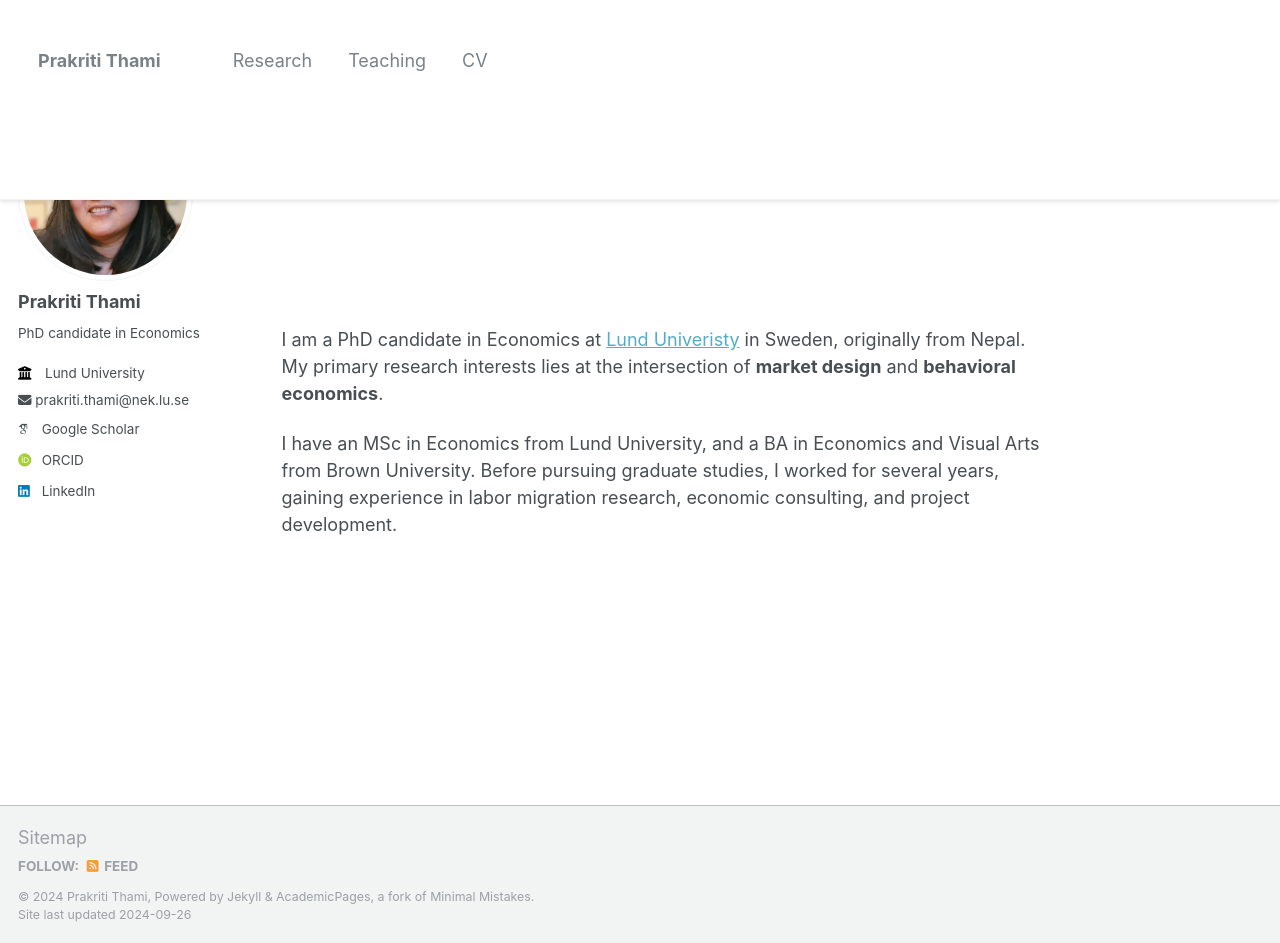
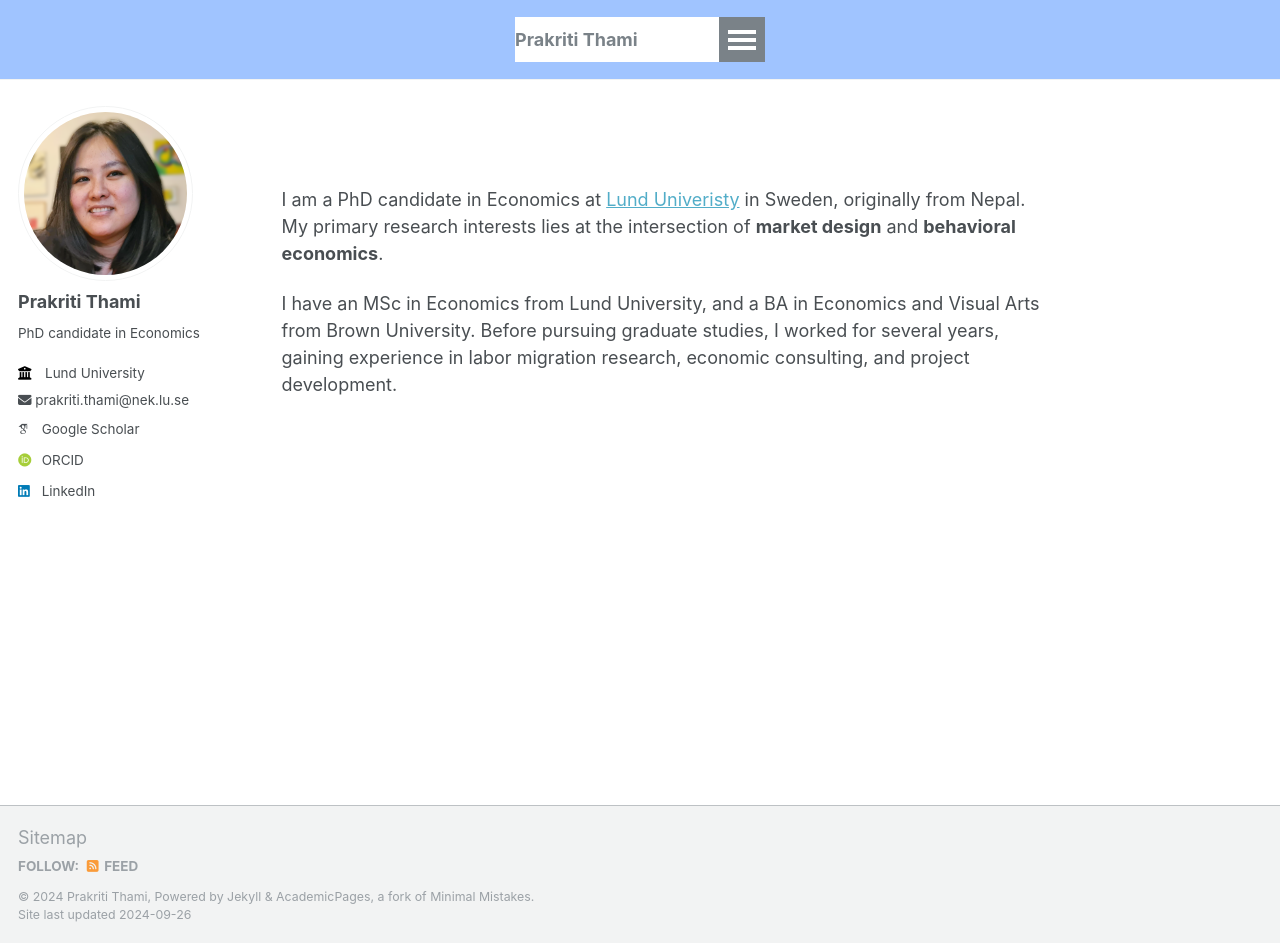
Before and after one commit to prakritithami/prakritithami.github.io, a Jekyll site: the page built from _pages/about.md, in a window 1280 px wide and 943 px high. Built offline with Jekyll 4.4.1, drawn with Linux system fonts in a browser that asks for light colours; some web fonts are replaced.

Commit message:
Update main.scss

```diff
--- a/assets/css/main.scss
+++ b/assets/css/main.scss
@@ -40,29 +40,22 @@
 @import "vendor/magnific-popup/magnific-popup";
 @import "print";
 
-// Variables for easy customization
-$header-height: 200px;
-$header-padding: 20px;
-$header-bg-image: 'https://raw.githubusercontent.com/prakritithami/prakritithami.github.io/master/images/header.jpg'; // Replace with your actual image URL
-$header-bg-color: rgba(42, 157, 143, 0.8); // Semi-transparent teal color with 80% opacity
+// Variables for customization
+$header-height: 80px;
+$header-bg-color: #a0c4ff; // Muted blue color
 $text-color: #ffffff; // White text color for contrast
 
 .masthead {
-  position: fixed; // Make the header fixed at the top of the page
-  top: 0; // Stick to the top of the viewport
-  left: 0;
-  right: 0; // Make the header span the full width of the page
-  background: $header-bg-color, url($header-bg-image) no-repeat center center; // Combine color and background image
-  background-blend-mode: overlay; // Blend color with the image for a layered effect
-  background-size: cover; // Ensure the image covers the header
-  height: $header-height; // Use variable for height
-  padding: $header-padding; // Use variable for padding
-  color: $text-color; // White text color for better readability
-  z-index: 1000; // Ensure the header is on top of other elements
-  box-shadow: 0px 2px 4px rgba(0, 0, 0, 0.1); // Optional: Add a subtle shadow for separation
+  background-color: $header-bg-color; // Set the background color to muted blue
+  height: $header-height; // Set the height of the header
+  display: flex; // Use flexbox for easy alignment of content
+  align-items: center; // Vertically center the content
+  justify-content: center; // Horizontally center the content
+  color: $text-color; // Set text color to white for contrast
+  padding: 0 20px; // Optional: Add padding to the sides
 }
 
-// Adjust the top margin of the main content to accommodate the fixed header
+// Adjust the top margin of the main content to accommodate the header height
 body {
-  margin-top: $header-height + $header-padding; // Adds space to prevent content overlap
+  margin-top: $header-height; // Adds space to prevent content overlap
 }
```
